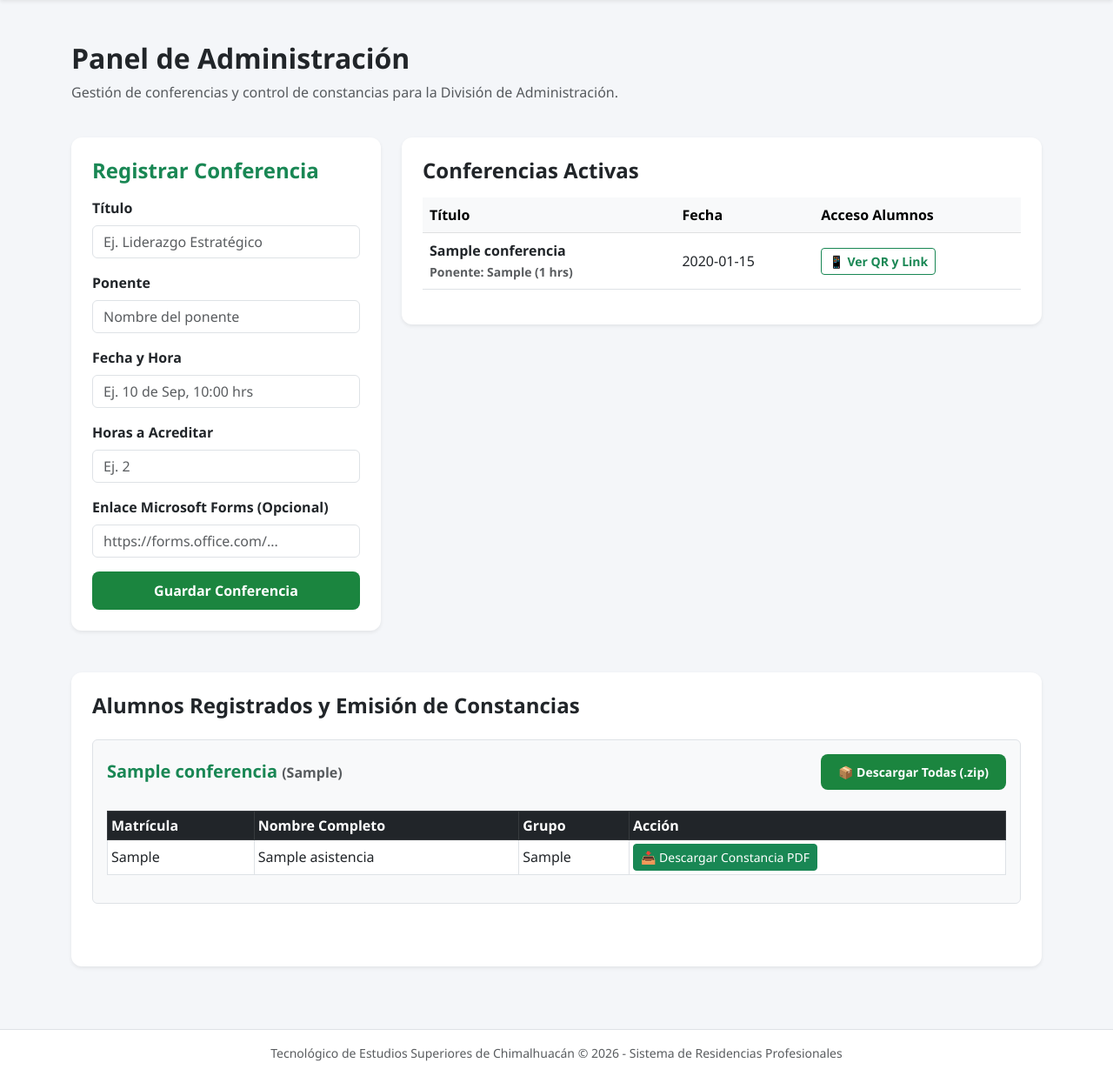
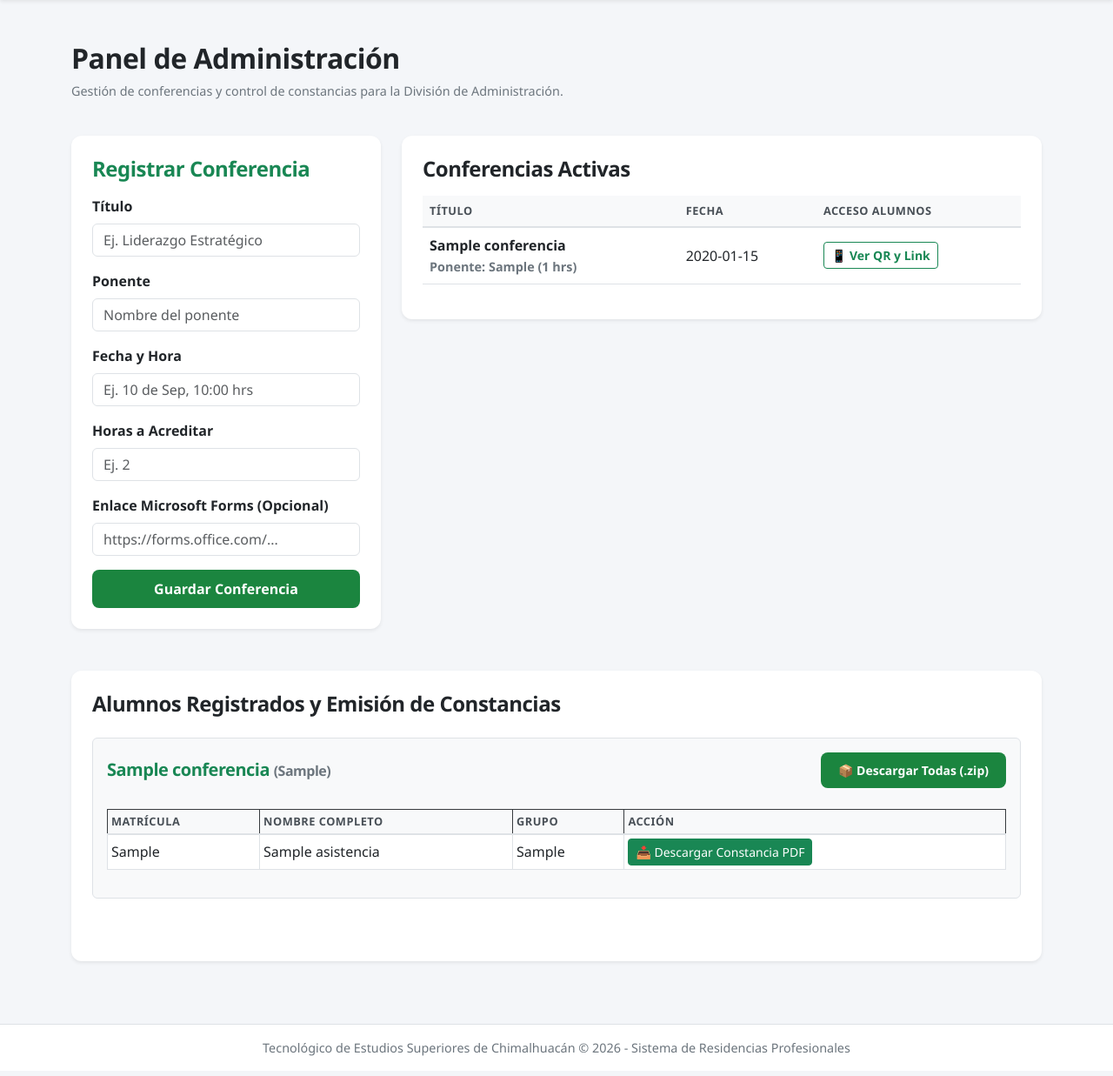
Before and after one commit to IvanRupero/sistema-conferencias, a Flask app: page /admin in a window 1280 px wide. Shown: the part 76-1313 px from the top of the page at 87% size. After the commit the page ends 1290 px from the top, so only its background shows below. Run offline with Flask 3, Linux system fonts and the light colour scheme; tables that the repository leaves empty hold one stand-in row (values such as "Sample post").

Commit message:
Update styles.css

```diff
--- a/Sistema_Conferencias/static/css/styles.css
+++ b/Sistema_Conferencias/static/css/styles.css
@@ -16,12 +16,20 @@ body {
     border-bottom: 4px solid var(--teschi-green);
 }
 
-/* Tarjetas estilo TESCHI (Split o Contenedores limpios) */
+/* Tarjetas estilo TESCHI */
 .card-institucional {
-    border: none;
-    border-radius: 12px;
+    border: none !important;
+    border-radius: 12px !important;
     box-shadow: 0 10px 30px rgba(0, 0, 0, 0.08);
     overflow: hidden;
+    transition: transform 0.25s ease, box-shadow 0.25s ease;
+    background-color: #ffffff;
+}
+
+/* Efecto hover elegante para tarjetas */
+.card:hover, .card-institucional:hover {
+    transform: translateY(-4px);
+    box-shadow: 0 14px 28px rgba(0, 0, 0, 0.1), 0 10px 10px rgba(0, 0, 0, 0.08);
 }
 
 /* Botones con estilo institucional */
@@ -43,3 +51,38 @@ body {
 .bg-teschi {
     background-color: var(--teschi-green) !important;
 }
+
+/* Tipografía y encabezados mejorados */
+h1, h2, h3, h4, h5, h6, .text-bold {
+    font-weight: 700;
+    color: #2c3e50;
+    letter-spacing: -0.5px;
+}
+
+.text-muted {
+    color: #6c757d !important;
+    font-size: 0.9rem;
+}
+
+/* Tablas modernas y limpias para el panel */
+.table {
+    vertical-align: middle;
+}
+
+.table thead th {
+    background-color: #f8f9fa;
+    color: #495057;
+    border-bottom: 2px solid #dee2e6;
+    font-weight: 600;
+    text-transform: uppercase;
+    font-size: 0.8rem;
+    letter-spacing: 0.5px;
+}
+
+.table tbody tr {
+    transition: background-color 0.15s ease;
+}
+
+.table tbody tr:hover {
+    background-color: rgba(0, 0, 0, 0.02);
+}
```
